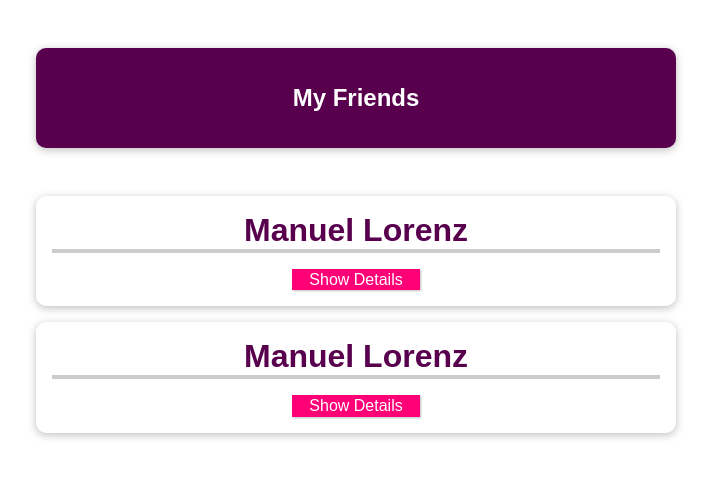
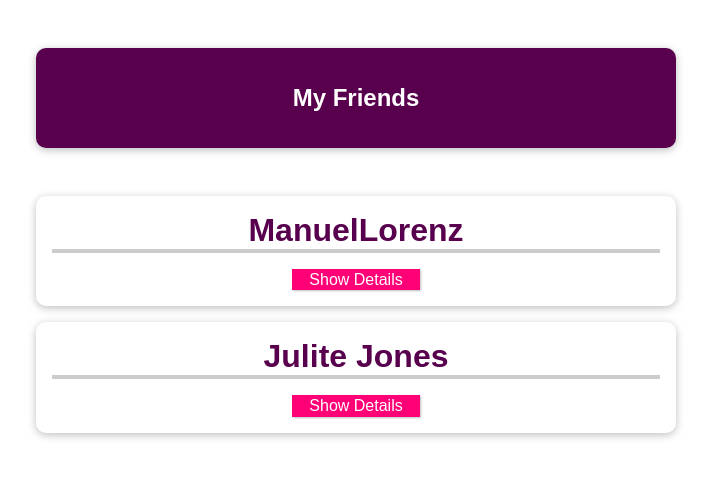
Before and after one commit to Leehuseung/Vue-Tutorial, a Vue app in the folder cmp-communication-01-starting-setup/: page / in a window 1280 px wide. Shown: the top 478 px of the page, without its empty margins (284-995 px from the left). Built offline with nearby package versions, Linux system fonts and the light colour scheme.

Commit message:
8-93. 프로퍼티 통신 부모 -> 자녀

```diff
--- a/cmp-communication-01-starting-setup/src/App.vue
+++ b/cmp-communication-01-starting-setup/src/App.vue
@@ -4,8 +4,16 @@
       <h1>My Friends</h1>
     </header>
     <ul>
-      <friend-contact></friend-contact>
-      <friend-contact></friend-contact>
+      <friend-contact
+          name="ManuelLorenz"
+          phone-number="01234 78992"
+          email-address="manuel@locahlsto.com"
+      ></friend-contact>
+      <friend-contact
+          name="Julite Jones"
+          phone-number="0987 6554321"
+          email-address="julie@locahlsto.com"
+      ></friend-contact>
     </ul>
   </section>
 </template>
--- a/cmp-communication-01-starting-setup/src/components/FriendContact.vue
+++ b/cmp-communication-01-starting-setup/src/components/FriendContact.vue
@@ -1,15 +1,15 @@
 <template>
   <li>
-    <h2>{{ friend.name }}</h2>
+    <h2>{{ name }}</h2>
     <button @click="toggleDetails">{{ detailsAreVisible ? 'Hide' : 'Show' }} Details</button>
     <ul v-if="detailsAreVisible">
       <li>
         <strong>Phone:</strong>
-        {{ friend.phone }}
+        {{ phoneNumber }}
       </li>
       <li>
         <strong>Email:</strong>
-        {{ friend.email }}
+        {{ emailAddress }}
       </li>
     </ul>
   </li>
@@ -17,6 +17,11 @@
 
 <script>
 export default {
+  props: [
+      'name',
+      'phoneNumber',
+      'emailAddress'
+  ],
   data() {
     return {
       detailsAreVisible: false,
```
